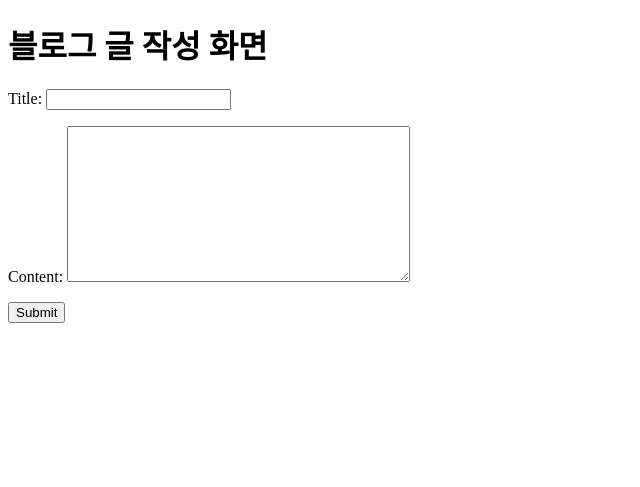
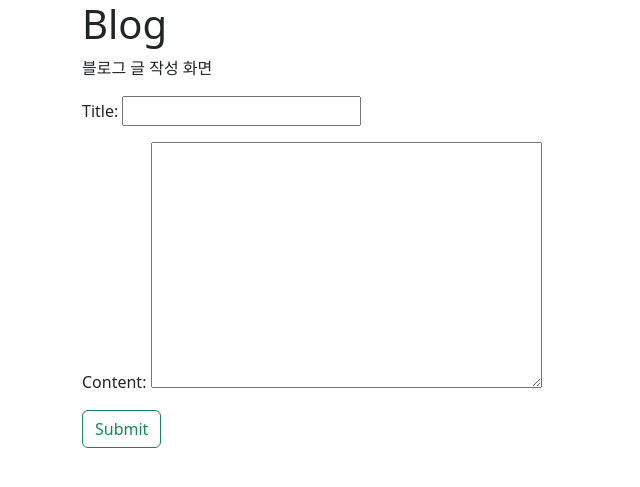
Before and after one commit to weniv/BackendOrmi, a Django app: page /blog/write/ in a window 1280 px wide. Shown: the top 487 px of the page, without its empty margins (0-640 px from the left). Run offline with Django 4.2, Linux system fonts and the light colour scheme.

Commit message:
Django day2 오후

```diff
--- a/Django/myapp/blog/forms.py
+++ b/Django/myapp/blog/forms.py
@@ -2,8 +2,8 @@
 from django import forms
 from .models import Post
 
-# Form ()
-# Model Form []
+# Form: html에 있는 form 태그
+# Model Form: model을 사용하는 form
 class PostForm(forms.ModelForm):
 
     class Meta:
--- a/Django/myapp/blog/templates/blog/base.html
+++ b/Django/myapp/blog/templates/blog/base.html
@@ -3,10 +3,17 @@
 <head>
     <meta charset="UTF-8">
     <meta name="viewport" content="width=device-width, initial-scale=1.0">
+    <link href="https://cdn.jsdelivr.net/npm/bootstrap@5.2.3/dist/css/bootstrap.min.css" rel="stylesheet" integrity="sha384-rbsA2VBKQhggwzxH7pPCaAqO46MgnOM80zW1RWuH61DGLwZJEdK2Kadq2F9CUG65" crossorigin="anonymous">
     <title>블로그</title>
 </head>
 <body>
-    {% block content %}
-    {% endblock %}
+    <div class="container">
+        <h1>Blog</h1>
+        {% block content %}
+        {% endblock %}
+    </div>
+
+    <script src="https://cdn.jsdelivr.net/npm/@popperjs/core@2.11.6/dist/umd/popper.min.js" integrity="sha384-oBqDVmMz9ATKxIep9tiCxS/Z9fNfEXiDAYTujMAeBAsjFuCZSmKbSSUnQlmh/jp3" crossorigin="anonymous"></script>
+    <script src="https://cdn.jsdelivr.net/npm/bootstrap@5.2.3/dist/js/bootstrap.min.js" integrity="sha384-cuYeSxntonz0PPNlHhBs68uyIAVpIIOZZ5JqeqvYYIcEL727kskC66kF92t6Xl2V" crossorigin="anonymous"></script>
 </body>
 </html>
--- a/Django/myapp/blog/templates/blog/write.html
+++ b/Django/myapp/blog/templates/blog/post_form.html
@@ -1,12 +1,12 @@
 {% extends 'blog/base.html' %}
 
 {% block content %}
-    <h1>블로그 글 작성 화면</h1>
+    <p>블로그 글 작성 화면</p>
     <!-- 제목 -->
     <!-- 내용 -->
     <form action="{% url 'blog:write' %}" method="post">
         {% csrf_token %}
         {{ form.as_p }}
-        <input type="submit">
+        <input type="submit" class="btn btn-outline-success">
     </form>
 {% endblock %}
--- a/Django/myapp/blog/urls.py
+++ b/Django/myapp/blog/urls.py
@@ -7,9 +7,11 @@ urlpatterns = [
     # path(패턴, 매핑) /blog/
     # path("", views.index), # FBV
     # 글 목록 조회
-    path("", views.Index.as_view(), name='list'),
+    path("", views.List.as_view(), name='list'), # /blog/
+    # 글 상세 조회
+    path("detail/<int:pk>/", views.Detail.as_view(), name='detail'), # /blog/detail/1
     # 글 작성
-    path("write/", views.write, name='write'),
+    path("write/", views.Write.as_view(), name='write'), # /blog/write/
     # 글 수정
     # 글 삭제
     # 코멘트 작성
--- a/Django/myapp/blog/views.py
+++ b/Django/myapp/blog/views.py
@@ -1,8 +1,10 @@
 from django.shortcuts import render, redirect
 from django.http import HttpResponse
 from django.views import View
+from django.views.generic import ListView, CreateView, DetailView
 from .models import Post
 from .forms import PostForm
+from django.urls import reverse_lazy
 
 # Create your views here.
 # def index(request):
@@ -25,7 +27,7 @@ class Index(View):
         context = {
             "posts": post_objs
         }
-        # print(post_objs)
+        # print(post_objs) QuerySet<[post 1, 2, 3, 4, 5]>
         return render(request, 'blog/board.html', context)
 
 
@@ -42,3 +44,25 @@ def write(request):
 
     form = PostForm()
     return render(request, 'blog/write.html', { 'form': form })
+
+
+# Django 자체의 클래스 뷰 기능도 강력, 편리
+# model, template_name, context_object_name,
+# paginate_by, form_class, form_valid(), get_queryset()
+# django.views.generic -> ListView
+class List(ListView):
+    model = Post # 모델
+    template_name = 'blog/post_list.html' # 템플릿
+    context_object_name = 'posts' # 변수 값의 이름
+
+
+class Write(CreateView):
+    model = Post # 모델
+    form_class = PostForm # 폼
+    success_url = reverse_lazy('blog:list') # 성공시 보내줄 url
+
+
+class Detail(DetailView):
+    model = Post
+    template_name = 'blog/post_detail.html'
+    context_object_name = 'post'
```
Also changed, not shown: Django/myapp/blog/templates/blog/post_detail.html (added, +8 -0 lines), Django/myapp/blog/templates/blog/post_list.html (renamed from Django/myapp/blog/templates/blog/board.html, +4 -6 lines).
